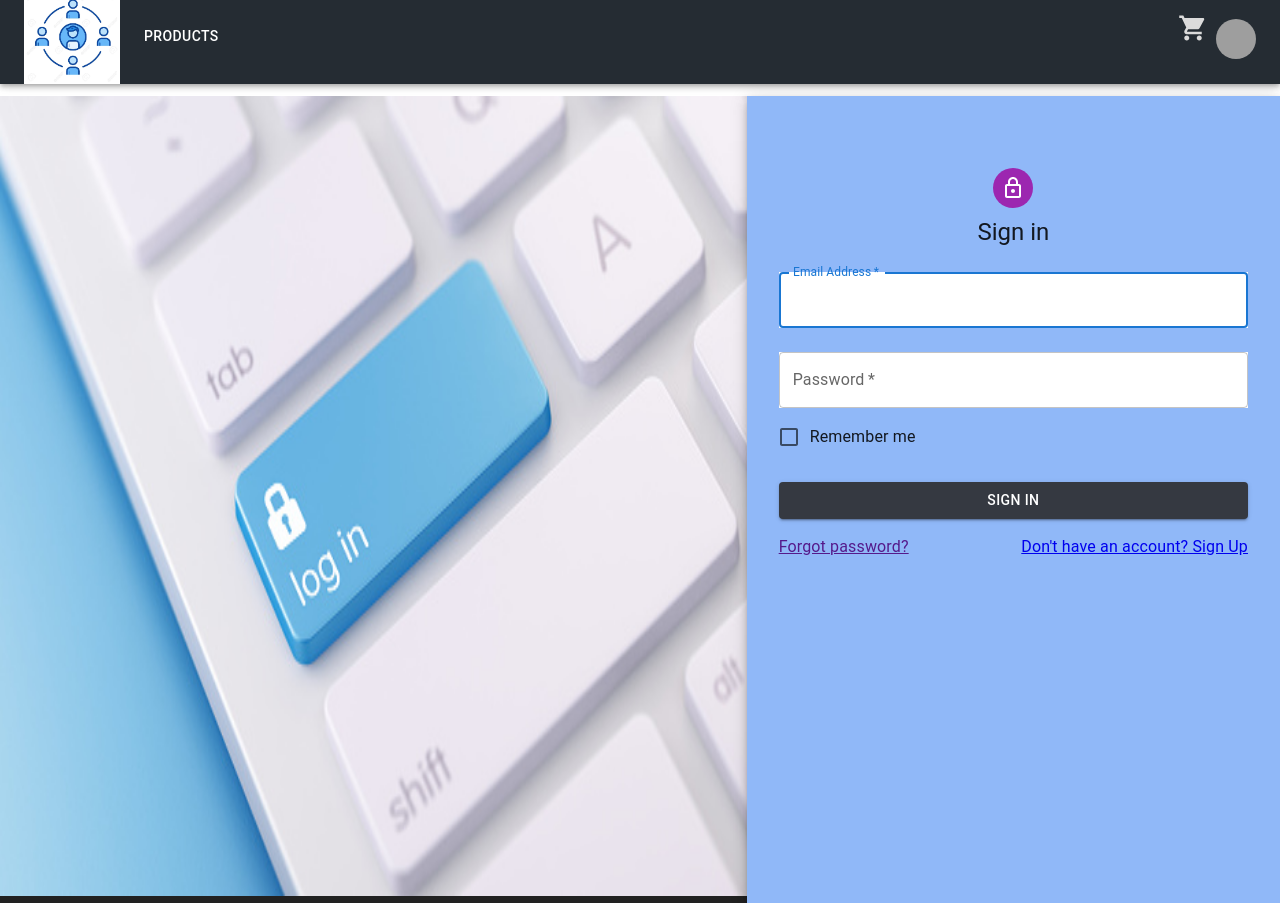
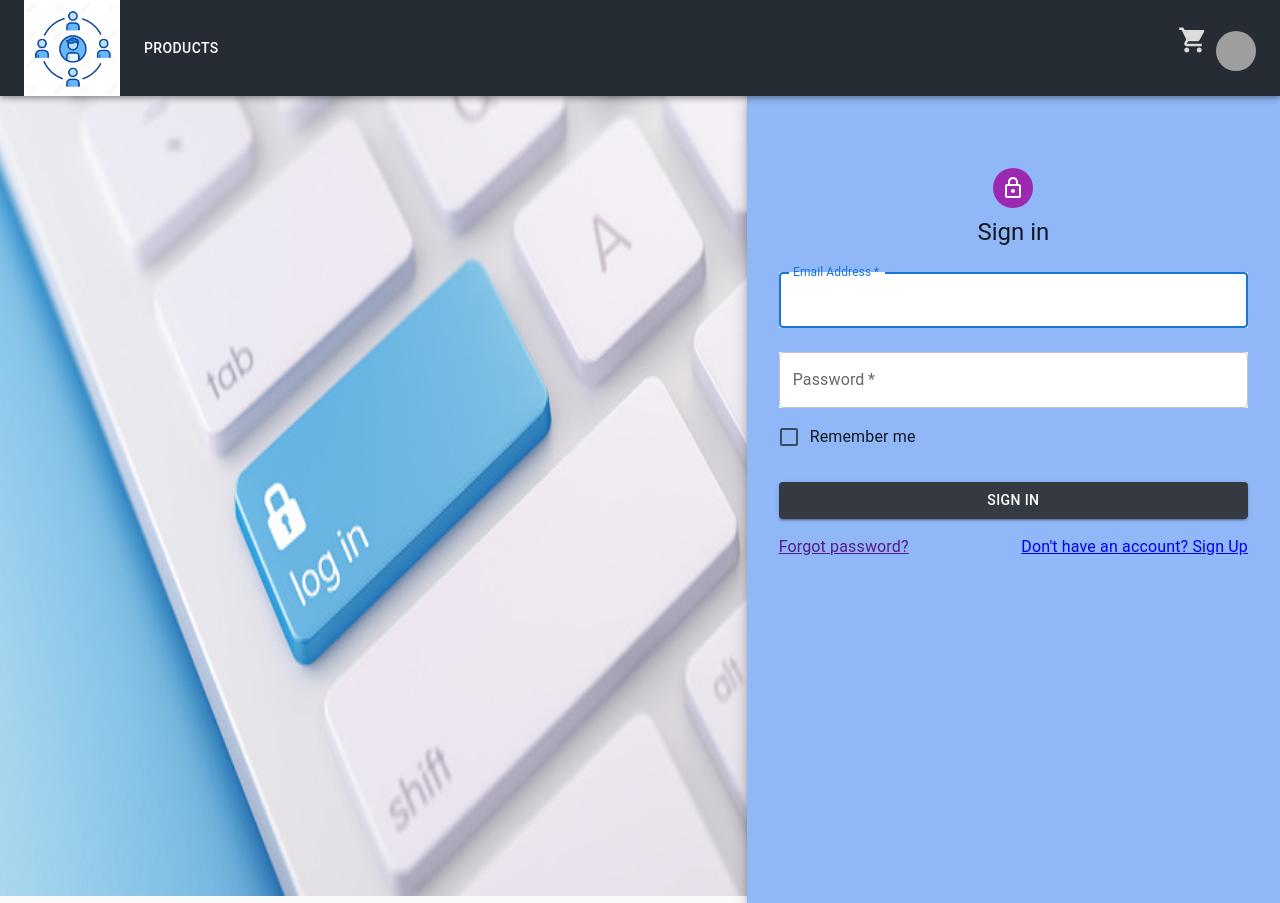
Before and after one commit to tush1308/BrewingCode, a React (Create React App) app: page / in a window 1280 px wide. Built offline with nearby package versions, Linux system fonts and the light colour scheme; grey boxes are pictures that could not be loaded.

Commit message:
bug fixed in login page

```diff
--- a/src/pages/Cart/Cart.css
+++ b/src/pages/Cart/Cart.css
@@ -11,7 +11,7 @@
   width: 80%;
   height: 100vh;
   margin: auto;
-  background-color: #5f85db;
+  background-color: #90B8F8;
 }
 
 .items-info {
--- a/src/pages/Navbar/Navbar.js
+++ b/src/pages/Navbar/Navbar.js
@@ -40,7 +40,6 @@ const Navbar = () => {
     <AppBar style={{
         backgroundColor: "#252C33",
         color: "#dbdbdb",
-        transform: "translateY(-12px)",
       }} position="sticky" >
       <Container maxWidth="xl">
         <Toolbar disableGutters>
--- a/src/pages/auth/Login.js
+++ b/src/pages/auth/Login.js
@@ -43,7 +43,7 @@ export default function SignInSide() {
         {
           method: "POST",
           body: JSON.stringify({
-            username: email,
+            email: email,
             password: password,
           }),
           headers: {
@@ -74,7 +74,7 @@ export default function SignInSide() {
             backgroundImage: login,
             backgroundRepeat: "no-repeat",
             backgroundColor: (t) =>
-              t.palette.mode === "dark"
+              t.palette.mode === "light"
                 ? t.palette.grey[50]
                 : t.palette.grey[900],
             backgroundSize: "cover",
```
